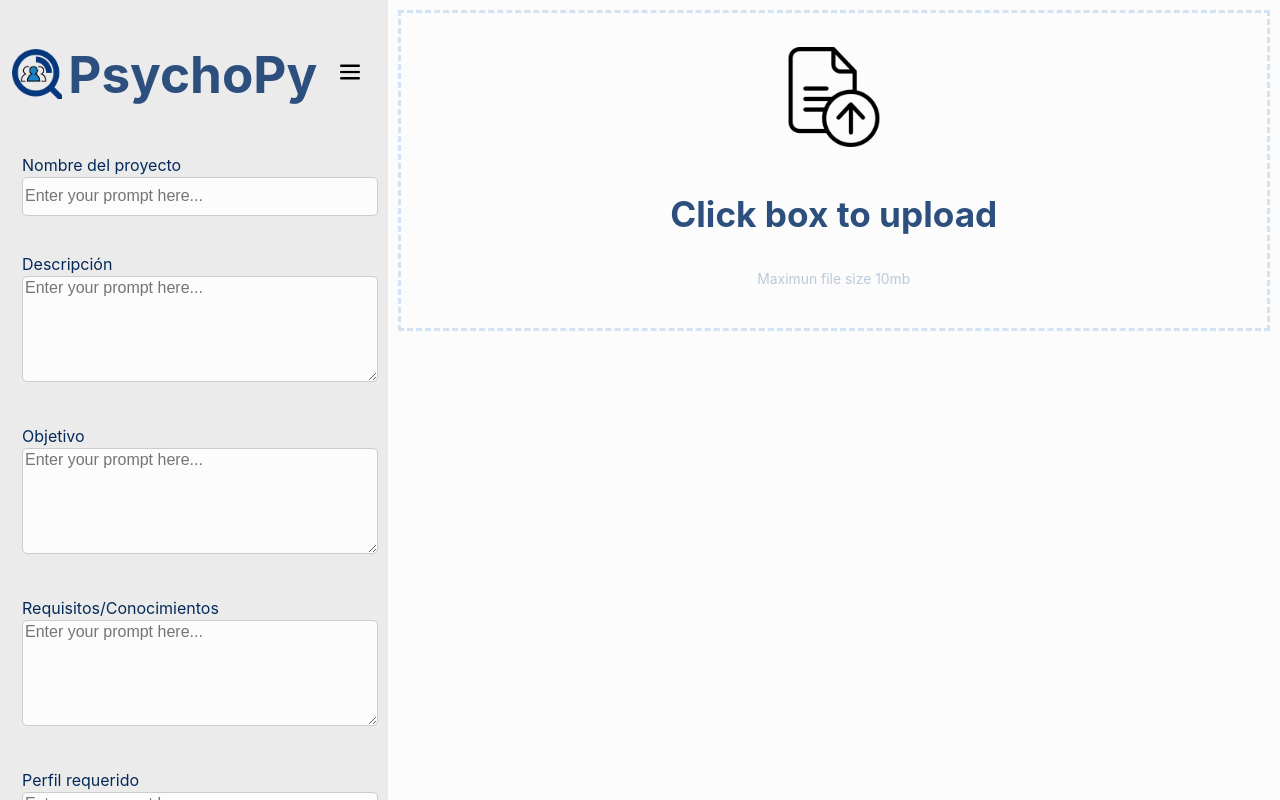
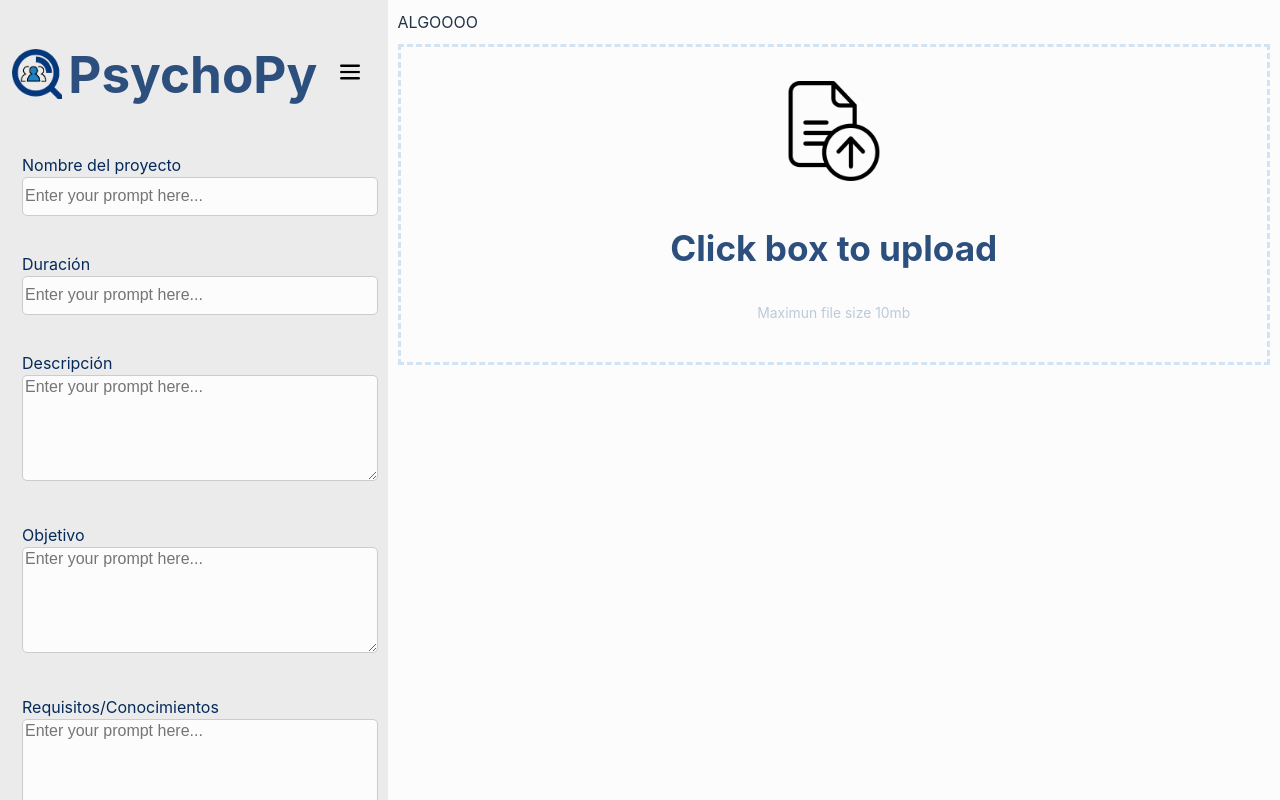
Before and after one commit to BryanEstrada003/PsychoPy-Project, a React (Vite) app: page / in a window 1280 px wide. Built offline with nearby package versions, Linux system fonts and the light colour scheme.

Commit message:
Change about current-chat, create 2 components more in this component

```diff
--- a/src/App.jsx
+++ b/src/App.jsx
@@ -59,6 +59,10 @@ function App() {
         <Chat darkMode={darkMode} />
       </div>
       <div id="current-chat" className={`${darkMode ? 'dark' : ''}`}>
+        <div id='download-history'>
+          ALGOOOO
+        </div>
+        <div id='chat-messages'>
           <div className="file-upload">
             <button className="transparent-button">
               <img className="large-icon" src={iconUploadFile} alt="upload" />
@@ -69,6 +73,7 @@ function App() {
           </div>
         </div>
       </div>
+    </div>
   );
 }
 
--- a/src/components/Chat.jsx
+++ b/src/components/Chat.jsx
@@ -6,6 +6,7 @@ import { GoogleGenerativeAI } from '@google/generative-ai';
 
 function Chat({ darkMode }) {
   const [nameProject, SI_nameProject] = useState('');
+  const [duration, SI_duration] = useState('');
   const [description, SI_description] = useState('');
   const [objective, SI_objective] = useState('');
   const [requirements, SI_requirements] = useState('');
@@ -14,12 +15,15 @@ function Chat({ darkMode }) {
   const [timeZone, SI_timeZone] = useState('');
   const [output, setOutput] = useState('');
   const allOptions = ['Matutino (9:00 - 12:00)', 'Vespertino (12:00 - 18:00)', 'Nocturno (17:00 - 22:00)']; // Agrega todas tus opciones aquí
+  const options = allOptions.map(option => ({ value: option, label: option }));
 
   const HIC_nameProject = (e) => {
     SI_nameProject(e.target.value);
   };
 
-  const options = allOptions.map(option => ({ value: option, label: option }));
+  const HIC_duration = (e) => {
+    SI_duration(e.target.value);
+  };
 
   const handleChange = (value) => {
     HIC_availableHours({ target: { value: value ? value.map(option => option.value) : [] } });
@@ -91,6 +95,11 @@ function Chat({ darkMode }) {
       <div className="input-container">
         <p>Nombre del proyecto</p>
         <input type="text" className={darkMode ? 'input-short dark-mode' : 'input-short'} value={nameProject} placeholder="Enter your prompt here..." onChange={HIC_nameProject} />
+      </div>
+
+      <div className="input-container">
+        <p>Duración</p>
+        <input type="text" className={darkMode ? 'input-short dark-mode' : 'input-short'} value={duration} placeholder="Enter your prompt here..." onChange={HIC_duration} />
       </div>
 
       <div className="input-container">
--- a/src/index.css
+++ b/src/index.css
@@ -103,6 +103,16 @@ button:focus-visible {
   background-color: #fdfcfc;
 }
 
+#download-history {
+  flex: 1; /* Esto hará que #download-history tome 1/4 del espacio disponible */
+  margin-bottom: 10px;
+}
+
+#chat-messages {
+  flex: 3; /* Esto hará que #chat-messages tome 3/4 del espacio disponible */
+  overflow-y: auto; /* Esto permitirá el desplazamiento si los mensajes del chat son muy largos */
+}
+
 #input.dark {
   background-color: #383838;
   color: #fdfcfc;
```
Lines whose indentation alone changed are shown as unchanged.
